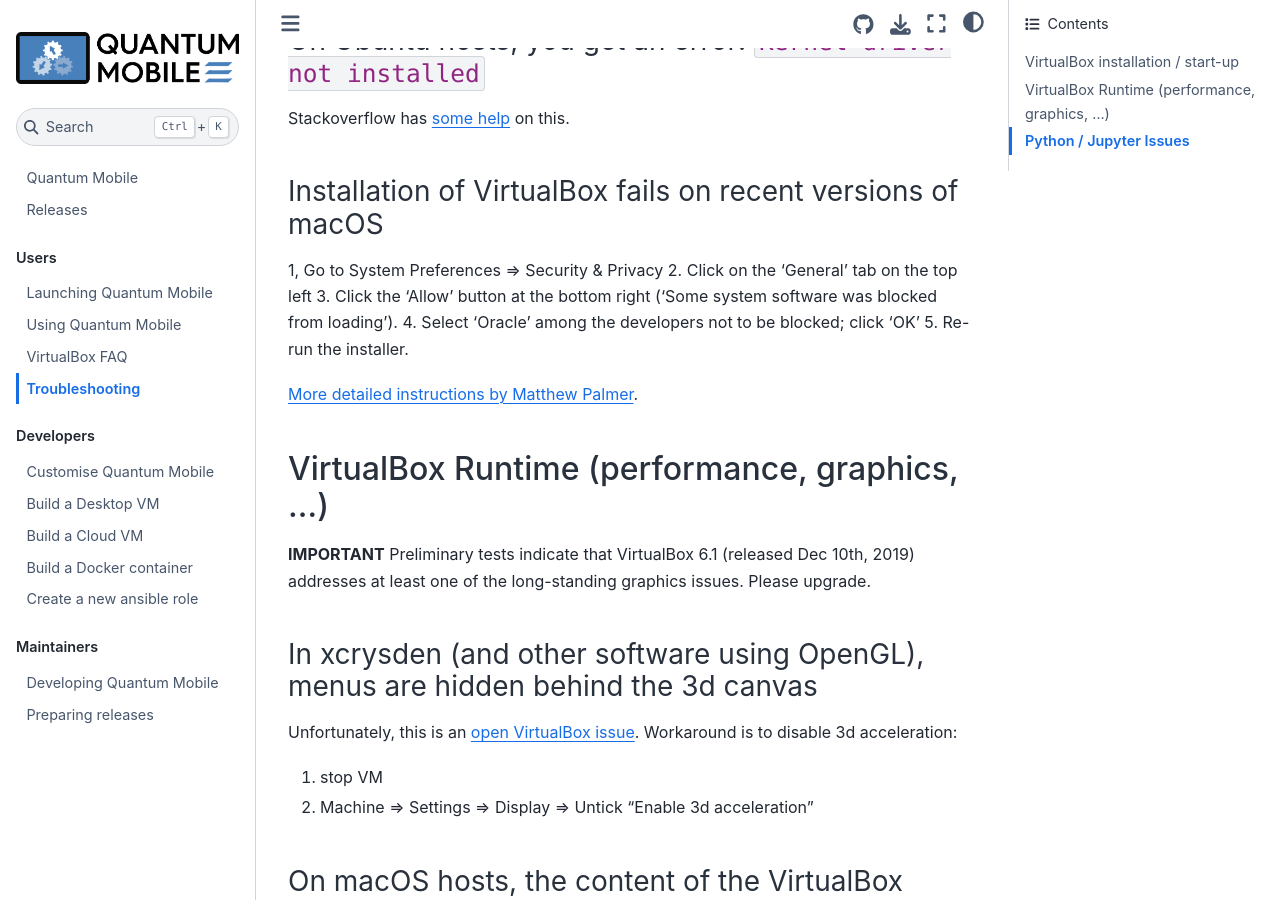
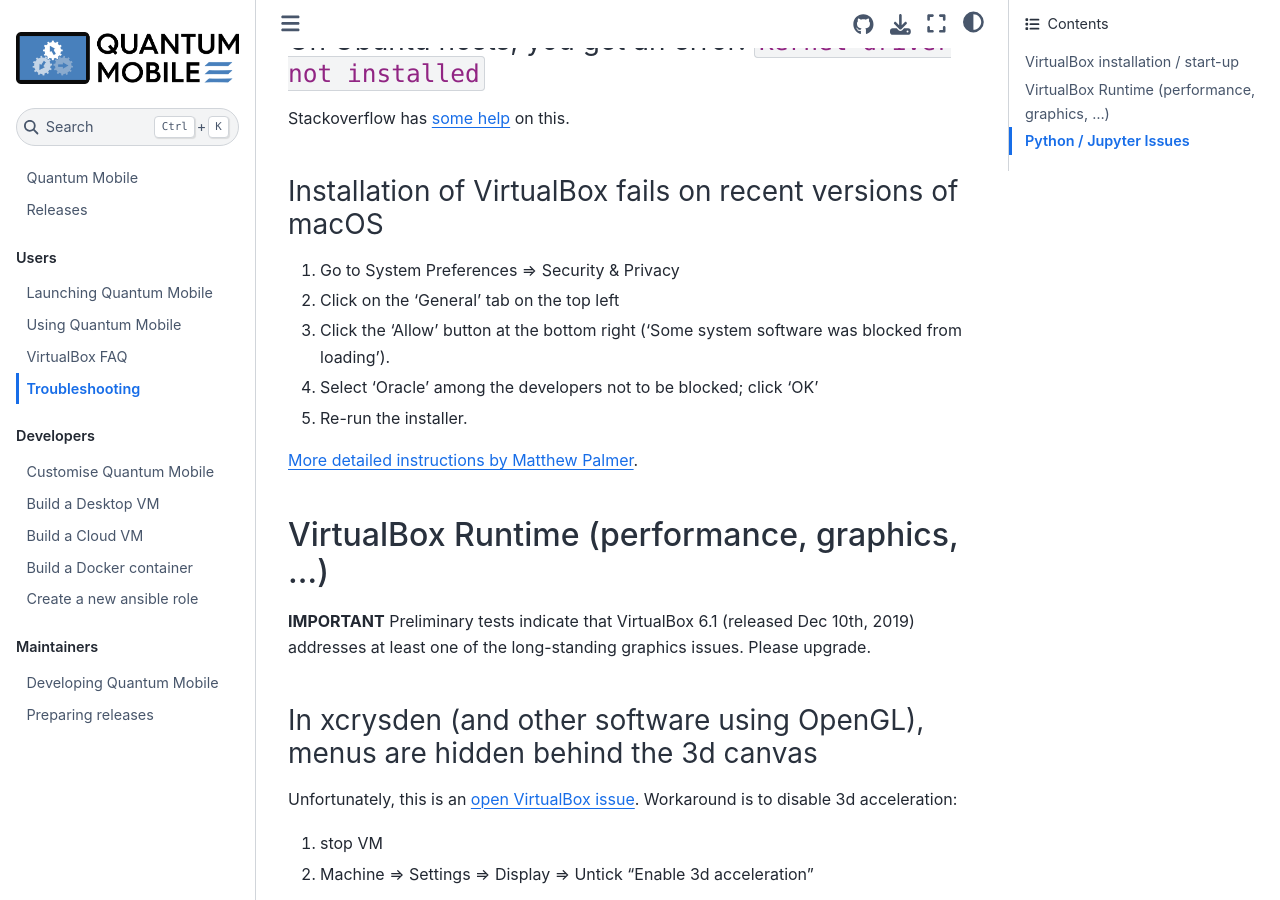
Before and after one commit to marvel-nccr/quantum-mobile, a Sphinx documentation site: the page built from docs/users/troubleshoot.md, in a window 1280 px wide and 900 px high, scrolled down 1525 px. Built offline with Sphinx 7.4.7 and the Sphinx Book theme 1.1.4, drawn with Linux system fonts in a browser that asks for light colours.

Commit message:
Update troubleshoot.md

```diff
--- a/docs/users/troubleshoot.md
+++ b/docs/users/troubleshoot.md
@@ -43,7 +43,7 @@
 
 ### Installation of VirtualBox fails on recent versions of macOS
 
-1, Go to System Preferences => Security & Privacy
+1. Go to System Preferences => Security & Privacy
 2. Click on the 'General' tab on the top left
 3. Click the ‘Allow’ button at the bottom right ('Some system software was blocked from loading').
 4. Select 'Oracle' among the developers not to be blocked; click 'OK'
```
